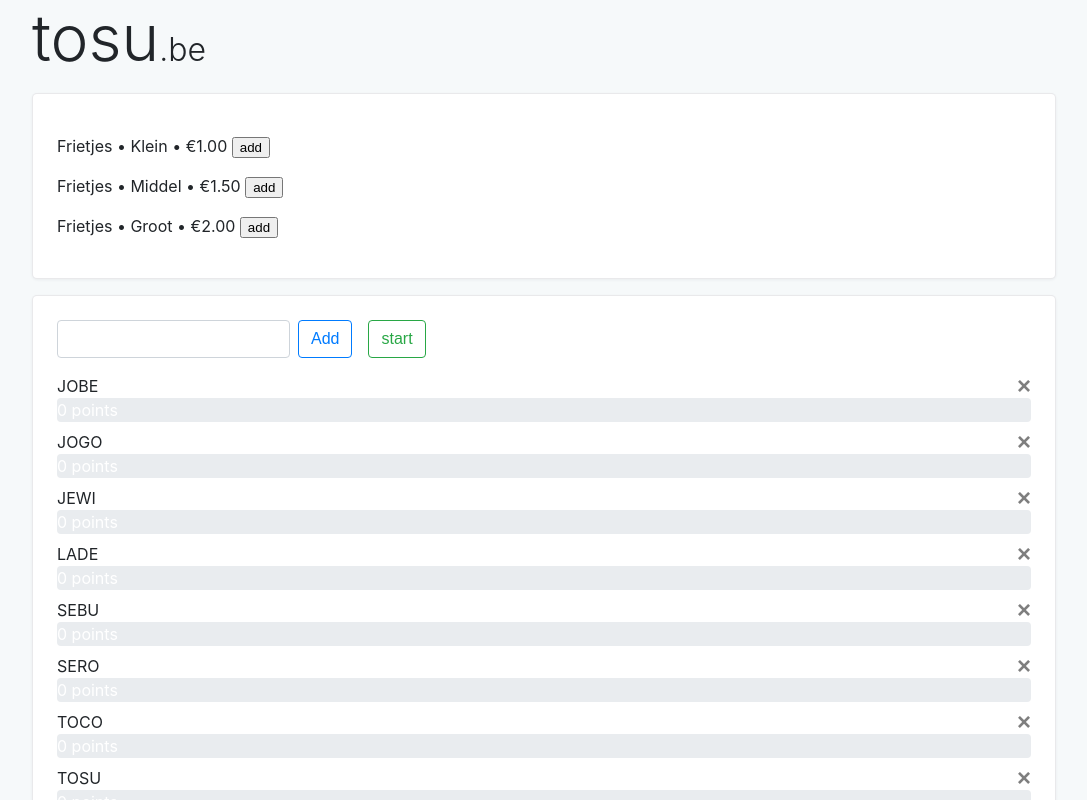
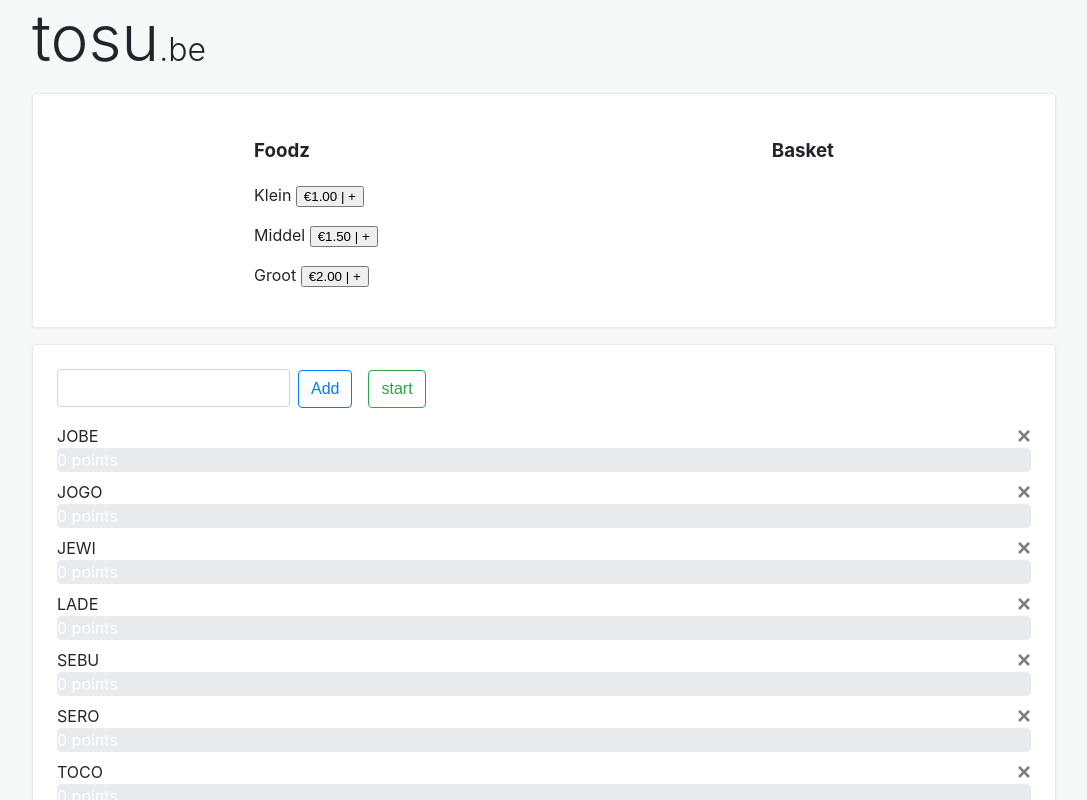
Before and after one commit to TomDeS/tosu, an Angular app: page / in a window 1280 px wide. Shown: the top 800 px of the page, without its empty margins (96-1183 px from the left). Built offline with nearby package versions, Linux system fonts and the light colour scheme.

Commit message:
simple shop integration

```diff
--- a/src/app/components/player/player.component.ts
+++ b/src/app/components/player/player.component.ts
@@ -18,8 +18,8 @@ export class PlayerComponent implements OnInit {
 
   players: Player[];
   winners: Player[];
-  unit: string = '%';
-  className: string = 'progress-bar';
+  unit = '%';
+  className = 'progress-bar';
 
 
   addPlayer(newPlayer): void {
@@ -46,7 +46,7 @@ export class PlayerComponent implements OnInit {
 
   startRandom(): void {
     const playersLength: number = this.players.length;
-    const minScore: number = 5;
+    const minScore = 5;
     const maxScore: number = (playersLength >= (100 - minScore)) ? playersLength : 100;
 
     this.playerService.assignRandomValues(this.players, playersLength, this.unit, this.className, minScore, maxScore);
--- a/src/app/components/shop/product-list/product-list.component.html
+++ b/src/app/components/shop/product-list/product-list.component.html
@@ -1,12 +1,33 @@
-<div class="card">
+<div class="card" style="display: flex; justify-content: space-around">
 
-  <ul *ngFor="let product of products; let i = index;">
+  <div>
 
-    <li>
-      {{ product.category }} &bull; {{ product.name }} &bull; {{ product.price | currency:'EUR'}}
-      <button (click)= "addToCart()">add</button>
-    </li>
+    <h3>Foodz</h3>
+    <ul *ngFor="let product of products; let i = index;">
 
-  </ul>
+      <li>
+        {{ product.name }}
+        <button (click)="addToCart(product.$key,i)">{{ product.price | currency:'EUR'}} | +</button>
+      </li>
 
+    </ul>
+  </div>
+
+  <div>
+    <h3>Basket</h3>
+    <ul *ngFor="let product of basket; let i = index;">
+
+      <li>
+        <button (click)="updateQuantity(product.$productKey, -1)">-</button>
+        {{product.quantity}}
+        <button (click)="updateQuantity(product.$productKey, 1)">+</button>
+        {{ product.name }}
+        <span>
+            Line total:
+        </span>
+      </li>
+
+    </ul>
+
+  </div>
 </div>
--- a/src/app/components/shop/product-list/product-list.component.ts
+++ b/src/app/components/shop/product-list/product-list.component.ts
@@ -1,6 +1,7 @@
 import { Component, OnInit } from '@angular/core';
 
 import { Product } from '../../../interfaces/shop/product';
+import { Basket } from '../../../interfaces/shop/basket';
 import { ShopService } from '../../../services/shop.service';
 
 @Component({
@@ -11,8 +12,7 @@ import { ShopService } from '../../../services/shop.service';
 export class ProductListComponent implements OnInit {
 
   products: Product[] = [];
-
-  category: string;
+  basket: Basket[] = [];
 
   constructor(private shopService: ShopService) { }
 
@@ -20,7 +20,42 @@ export class ProductListComponent implements OnInit {
     this.products = this.shopService.getProducts();
   }
 
-  addToCart(){
+  addToCart(productKey: number, i: number): void {
+    // check if already added
+
+    if (this.basket.find(x => x.$productKey === productKey)) {
+      this.updateQuantity(productKey, 1);
+    } else {
+      this.addProduct(productKey);
+    }
+    console.log(JSON.stringify(this.basket));
+  }
+
+  updateQuantity(productKey, change): void {
+    const i = this.basket.findIndex(p => p.$productKey === productKey);
+
+    const newQuantity = this.basket[i].quantity + change;
+    if (newQuantity === 0) {
+      this.basket.splice(i, 1);
+    } else {
+      this.basket[i].quantity = newQuantity;
+    }
+  }
+
+  addProduct(productKey): void {
+    const product = this.products.filter(obj => {
+      return obj.$key === productKey;
+    });
+
+
+    this.basket.push(
+      {
+        $productKey: product[0].$key,
+        name: product[0].name,
+        price: product[0].price,
+        quantity: 1
+      }
+    );
 
   }
 
--- a/src/app/data/default-products.ts
+++ b/src/app/data/default-products.ts
@@ -2,7 +2,7 @@ import { Product } from '../interfaces/shop/product';
 
 
 export const PRODUCTS: Product[] = [
-    { $key: '1', name: 'Klein', price: 1, category: 'Frietjes' },
-    { $key: '1', name: 'Middel', price: 1.5, category: 'Frietjes' },
-    { $key: '1', name: 'Groot', price: 2, category: 'Frietjes' }
+  { $key: 1, name: 'Klein', price: 1, category: 'Frietjes' },
+  { $key: 2, name: 'Middel', price: 1.5, category: 'Frietjes' },
+  { $key: 3, name: 'Groot', price: 2, category: 'Frietjes' }
 ];
--- /dev/null
+++ b/src/app/interfaces/shop/basket.ts
@@ -0,0 +1,6 @@
+export interface Basket {
+  $productKey: number;
+  name: string;
+  price: number;
+  quantity: number;
+}
--- a/src/app/interfaces/shop/cart-item.ts
+++ /dev/null
@@ -1,2 +0,0 @@
-export interface CartItem {
-}
--- a/src/app/interfaces/shop/product.ts
+++ b/src/app/interfaces/shop/product.ts
@@ -1,5 +1,5 @@
 export interface Product {
-    $key: string;
+    $key: number;
     name: string;
     price: number;
     category: string;
```
